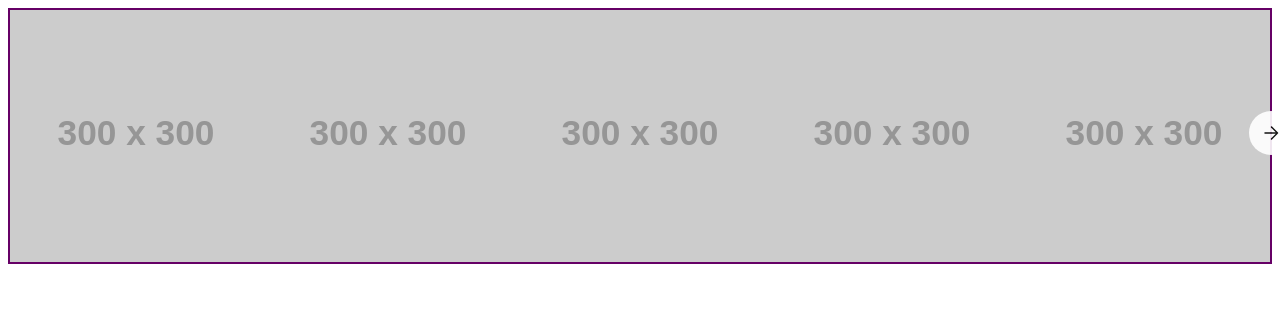
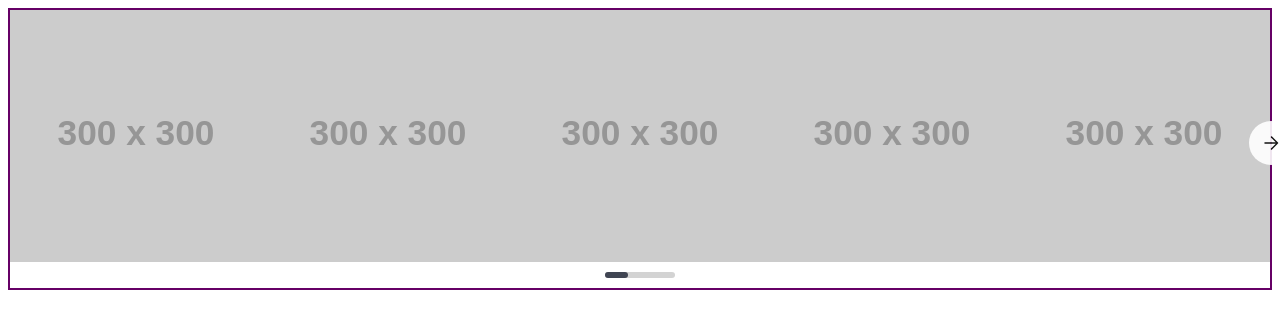
Before and after one commit to websters-ae/WCarousel, a website: page index.html in a window 1280 px wide. Drawn offline with Linux system fonts and the light colour scheme; placeholder pictures from the web are drawn by us.

Commit message:
scroll bar feat

```diff
--- a/WCarousel.css
+++ b/WCarousel.css
@@ -30,6 +30,24 @@
 .wc-control.drag {
     cursor: -webkit-grabbing;
     cursor: grabbing;
+}
+
+.wc-drag-area {
+    display: block;
+    width: 70px;
+    height: 6px;
+    margin: 10px auto;
+    background: lightgray;
+    border-radius: 10px;
+    position: relative;
+}
+
+.wc-drag-area [id^="wc-drag"] {
+    background-color: rgb(64, 69, 83);
+    border-radius: 10px;
+    position: absolute;
+    width: 100%;
+    height: 100%;
 }
 
 .wc-slide {
--- a/WCarousel.js
+++ b/WCarousel.js
@@ -114,6 +114,7 @@
         if (breakpointChanged || paging) {
             self.bindArrows()
             self.buildDots()
+            self.buildScroll()
             self.bindDrag()
         }
 
@@ -151,6 +152,22 @@
         })
     }
 
+    wcPrototype.buildScroll = function (slide) {
+        const self = this
+
+        if (!self.opt.scroll) {
+            if (self.scroll) self.scroll.innerHTML = ''
+            return
+        }
+
+        const scroll = document.querySelector(self.opt.scroll)
+        const width = (self.opt.slidesToShow / self.slides.length) * 100
+        const pos = slide * (width / self.opt.slidesToShow)
+
+        scroll.style.width = `${width}%`
+        scroll.style.marginLeft = `${pos}%`
+    }
+
     wcPrototype.buildDots = function () {
         const self = this
 
@@ -161,7 +178,10 @@
 
         if (typeof self.opt.dots === 'string') {
             self.dots = document.querySelector(self.opt.dots)
-        } else self.dots = self.opt.dots
+        } else {
+            self.dots = self.opt.dots
+        }
+
         if (!self.dots) return
 
         self.dots.innerHTML = ''
@@ -490,6 +510,8 @@
             }
         )
 
+        self.buildScroll(slide)
+
         return false
     }
 
--- a/index.html
+++ b/index.html
@@ -31,7 +31,10 @@
         </div>
         <button class="wc-prev"></button>
         <button class="wc-next"></button>
-        <div id="wc-dots"></div>
+        <!-- <div id="wc-dots"></div> -->
+        <div class="wc-drag-area">
+            <div id="wc-drag-123"></div>
+        </div>
     </div>
     <script>
         window.addEventListener('load', function () {
@@ -42,6 +45,7 @@
                 scrollLock: true,
                 // itemWidth: 300,
                 // dots: '#wc-dots',
+                scroll: '#wc-drag-123',
                 draggable: true,
                 arrows: {
                     prev: '.wc-prev',
--- a/package.json
+++ b/package.json
@@ -1,6 +1,6 @@
 {
   "name": "wcarousel",
-  "version": "1.0.0",
+  "version": "1.1.0",
   "description": "Another lightweight and fast carousel",
   "main": "WCarousel.js",
   "scripts": {
```
Also changed, not shown: dist/WCarousel.min.css, dist/WCarousel.min.js.
